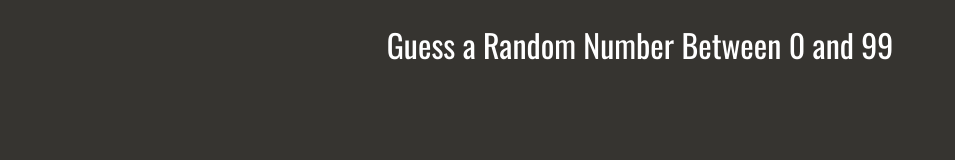
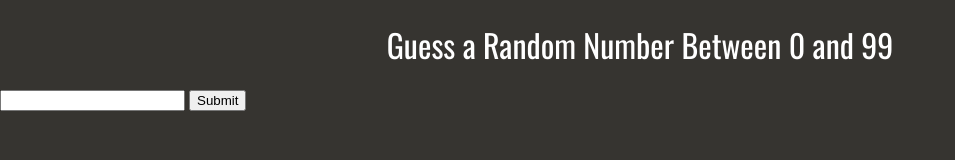
Before and after one commit to jclewis17/number_guessing_game, a plain HTML site: page index.html in a window 1280 px wide. Both pictures are taken after a click on the button "Start Game". Shown: the whole page, without its empty margins (0-955 px from the left). Drawn offline with nearby package versions, Linux system fonts and the light colour scheme.

Commit message:
Number Guess Input
Added an input element for the user to enter their guess

```diff
--- a/index.html
+++ b/index.html
@@ -34,6 +34,8 @@
         <main class="main-container">
             <div id="banner" class="section">
                 <h1>Guess a Random Number Between 0 and 99</h1>
+                <input type="text" id="numberGuess" name="number_guess" required>
+                <input type="submit" value="Submit">
             </div>
         </main>
 
--- a/js/app.js
+++ b/js/app.js
@@ -26,3 +26,9 @@ closeRulesButton.addEventListener('click', () => {
     rulesOverlay.classList.remove('active');
     overlay.classList.remove('dim');
 });
+
+// Generates a random number between 0 and 99
+let randomTargetNumber = Math.floor(Math.random() * 100);
+
+
+console.log(randomTargetNumber)
```
